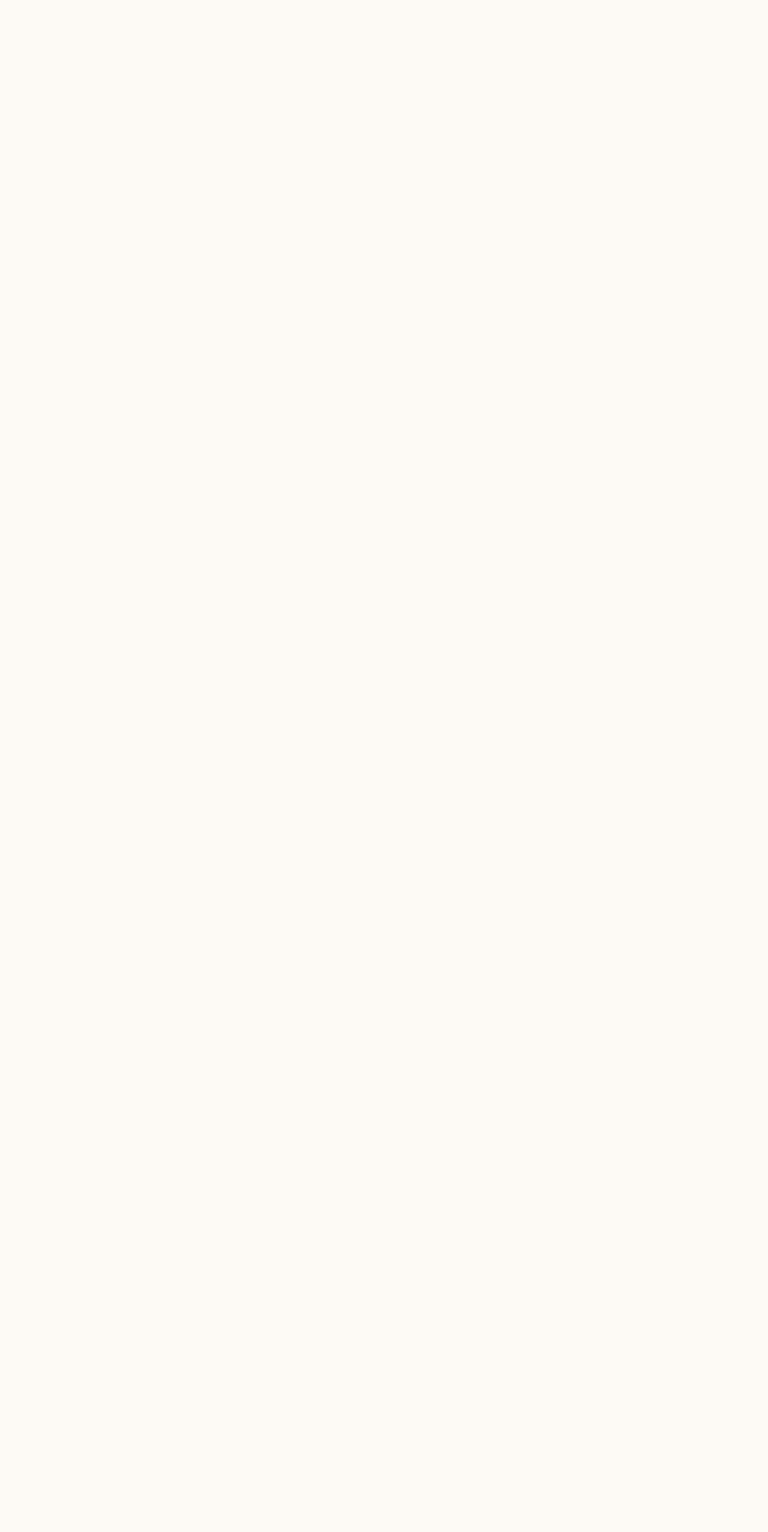
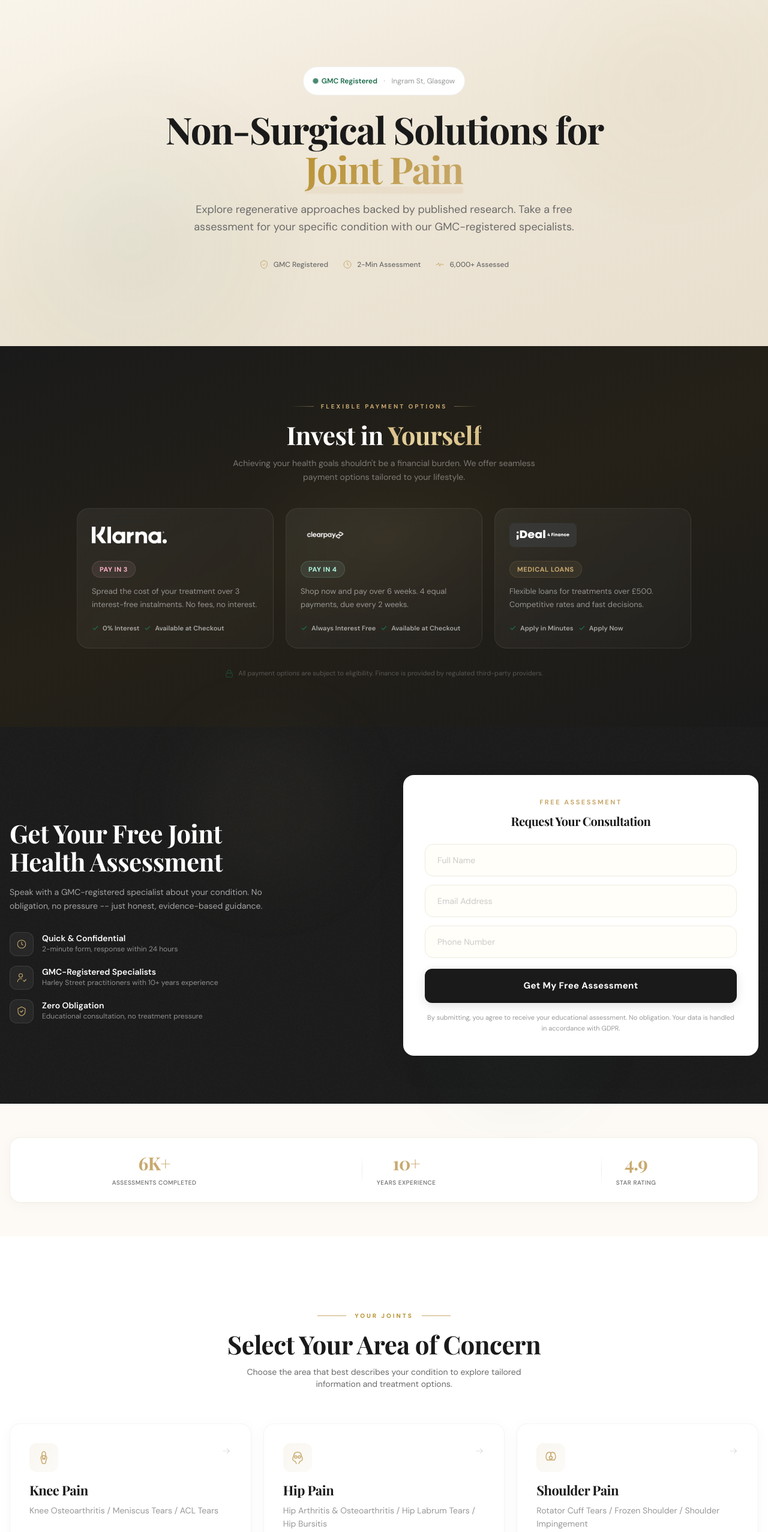
Before and after one commit to AsharabHassan/hsm-joint, a Next.js app: page /glasgow in a window 1280 px wide. Before the commit this address had no page. Shown: the part 120-2674 px from the top of the page at 60% size. Before the commit the page ends 800 px from the top, so only its background shows below. Built offline with nearby package versions, Linux system fonts and the light colour scheme.

Commit message:
feat: add Glasgow homepage (/glasgow)

```diff
--- /dev/null
+++ b/src/app/glasgow/page.tsx
@@ -0,0 +1,188 @@
+import Link from "next/link";
+import { bodyAreas } from "@/data/bodyAreas";
+import { Card } from "@/components/ui/Card";
+import { SocialProof } from "@/components/SocialProof";
+import { FinancingBar } from "@/components/FinancingBar";
+import { VideoSection } from "@/components/VideoSection";
+// ComparisonTable removed — contains PRP/exosome/stem-cell terms, not ad-safe
+import { TreatmentCards } from "@/components/TreatmentCards";
+import { Testimonials } from "@/components/Testimonials";
+import { LocationTrust } from "@/components/LocationTrust";
+import { LeadCaptureForm } from "@/components/LeadCaptureForm";
+import { FadeIn } from "@/components/ui/FadeIn";
+import { BodyAreaIcon } from "@/components/ui/BodyAreaIcon";
+import { ArrowRightIcon, ShieldCheckIcon, ClockIcon, HeartPulseIcon } from "@/components/ui/Icons";
+import { generateMedicalClinicSchema } from "@/lib/schema";
+
+export default function GlasgowHomePage() {
+  const clinicSchema = generateMedicalClinicSchema("glasgow");
+
+  return (
+    <>
+      <script
+        type="application/ld+json"
+        dangerouslySetInnerHTML={{ __html: JSON.stringify(clinicSchema) }}
+      />
+
+      {/* ─── Hero ───────────────────────────────────────────────── */}
+      <section className="hero-gradient relative overflow-hidden">
+        {/* Grid pattern overlay */}
+        <div
+          className="absolute inset-0 opacity-[0.02]"
+          style={{
+            backgroundImage:
+              "repeating-linear-gradient(0deg, transparent, transparent 79px, rgba(0,0,0,0.08) 79px, rgba(0,0,0,0.08) 80px), repeating-linear-gradient(90deg, transparent, transparent 79px, rgba(0,0,0,0.08) 79px, rgba(0,0,0,0.08) 80px)",
+          }}
+        />
+
+        {/* Decorative radial orbs */}
+        <div
+          className="absolute -top-20 -right-20 w-[500px] h-[500px] rounded-full pointer-events-none"
+          style={{
+            background: "radial-gradient(circle, rgba(200,169,110,0.08) 0%, transparent 70%)",
+            animation: "pulse 6s ease-in-out infinite",
+          }}
+        />
+        <div
+          className="absolute -bottom-32 -left-20 w-[600px] h-[600px] rounded-full pointer-events-none"
+          style={{
+            background: "radial-gradient(circle, rgba(26,107,74,0.06) 0%, transparent 70%)",
+            animation: "pulse 8s ease-in-out infinite 2s",
+          }}
+        />
+
+        <div className="max-w-page mx-auto px-4 py-20 md:py-28 lg:py-32 relative z-10">
+          <div className="max-w-3xl mx-auto text-center">
+            {/* Trust pill — same style as Hero.tsx */}
+            <div className="inline-flex items-center gap-2.5 bg-white border border-black/[0.06] rounded-full px-4 py-2 mb-6 hover-scale">
+              <div className="flex items-center gap-1.5">
+                <div
+                  className="w-2 h-2 rounded-full bg-trust-green"
+                  style={{ animation: "pulse 2s ease-in-out infinite" }}
+                />
+                <span className="text-[12px] font-semibold text-trust-green">
+                  GMC Registered
+                </span>
+              </div>
+              <span className="text-muted/40">&#xB7;</span>
+              <span className="text-[12px] text-muted">Ingram St, Glasgow</span>
+            </div>
+
+            <h1 className="font-serif text-h1-mobile lg:text-[62px] lg:leading-[1.06] font-bold text-charcoal mb-5 leading-tight">
+              Non-Surgical Solutions for{" "}
+              <span className="relative inline">
+                <span
+                  style={{
+                    background: "linear-gradient(135deg, #B8912E, #C8A96E)",
+                    WebkitBackgroundClip: "text",
+                    WebkitTextFillColor: "transparent",
+                  }}
+                >
+                  Joint Pain
+                </span>
+                <span
+                  className="absolute bottom-0 left-0 right-0 h-3 bg-gold/10 rounded-sm"
+                  style={{
+                    transformOrigin: "left",
+                    animation: "revealLine 0.8s ease-out 0.5s both",
+                  }}
+                />
+              </span>
+            </h1>
+
+            <p className="text-base md:text-lg text-slate max-w-2xl mx-auto mb-10 leading-relaxed">
+              Explore regenerative approaches backed by published research.
+              Take a free assessment for your specific condition with our
+              GMC-registered specialists.
+            </p>
+
+            {/* Trust indicators */}
+            <div className="flex flex-wrap items-center justify-center gap-4 md:gap-6">
+              {[
+                { icon: ShieldCheckIcon, label: "GMC Registered" },
+                { icon: ClockIcon, label: "2-Min Assessment" },
+                { icon: HeartPulseIcon, label: "6,000+ Assessed" },
+              ].map((item) => (
+                <div
+                  key={item.label}
+                  className="flex items-center gap-2 text-xs text-slate font-medium"
+                >
+                  <item.icon size={16} className="text-gold" />
+                  {item.label}
+                </div>
+              ))}
+            </div>
+          </div>
+        </div>
+      </section>
+
+      <FinancingBar />
+
+      {/* ─── Lead Capture Form (right after hero) ───────────────── */}
+      <LeadCaptureForm pageSource="glasgow-home" bodyArea="glasgow-homepage" />
+
+      {/* ─── Social Proof ────────────────────────────────────���──── */}
+      <SocialProof />
+
+      {/* ─── Body Area Grid ─────────────────────────────────────── */}
+      <section className="bg-white py-20 md:py-28">
+        <div className="max-w-page mx-auto px-4">
+          <FadeIn>
+            <div className="text-center mb-14">
+              <div className="section-header-label justify-center">
+                <div className="gold-line" />
+                <span>Your Joints</span>
+                <div className="gold-line" />
+              </div>
+              <h2 className="font-serif text-h2-mobile lg:text-h2-desktop font-bold mb-3">
+                Select Your Area of Concern
+              </h2>
+              <p className="text-sm text-slate max-w-lg mx-auto">
+                Choose the area that best describes your condition to explore
+                tailored information and treatment options.
+              </p>
+            </div>
+          </FadeIn>
+          <div className="grid grid-cols-1 sm:grid-cols-2 lg:grid-cols-3 gap-5">
+            {bodyAreas.map((area, i) => (
+              <FadeIn key={area.slug} delay={i * 80}>
+                <Link href={`/glasgow/${area.slug}`} className="block group">
+                  <Card className="h-full group-hover:border-gold/40 transition-all duration-300 group-hover:-translate-y-1">
+                    <div className="flex items-start justify-between mb-4">
+                      <div className="w-12 h-12 rounded-xl bg-gradient-to-br from-gold/10 to-gold/5 flex items-center justify-center text-gold">
+                        <BodyAreaIcon slug={area.slug} size={24} />
+                      </div>
+                      <ArrowRightIcon
+                        size={18}
+                        className="text-muted/30 group-hover:text-gold group-hover:translate-x-1 transition-all duration-300 mt-1"
+                      />
+                    </div>
+                    <h3 className="font-serif text-h3-mobile lg:text-h3-desktop font-bold mb-2">
+                      {area.name}
+                    </h3>
+                    <p className="text-sm text-slate/70 leading-relaxed mb-4">
+                      {area.conditions.map((c) => c.name).join(" / ")}
+                    </p>
+                    <span className="text-[13px] text-gold font-semibold inline-flex items-center gap-1.5">
+                      Take Assessment
+                      <ArrowRightIcon size={14} />
+                    </span>
+                  </Card>
+                </Link>
+              </FadeIn>
+            ))}
+          </div>
+        </div>
+      </section>
+
+      <TreatmentCards bodyAreaName="Joint Pain" />
+      <VideoSection
+        title="Non-Surgical Joint Pain Treatment: The Research"
+        subtitle="Watch our Glasgow specialists explain how modern injection therapies are helping patients avoid or delay surgery."
+        topic="homepage"
+      />
+      <Testimonials />
+      <LocationTrust location="glasgow" />
+    </>
+  );
+}
```
